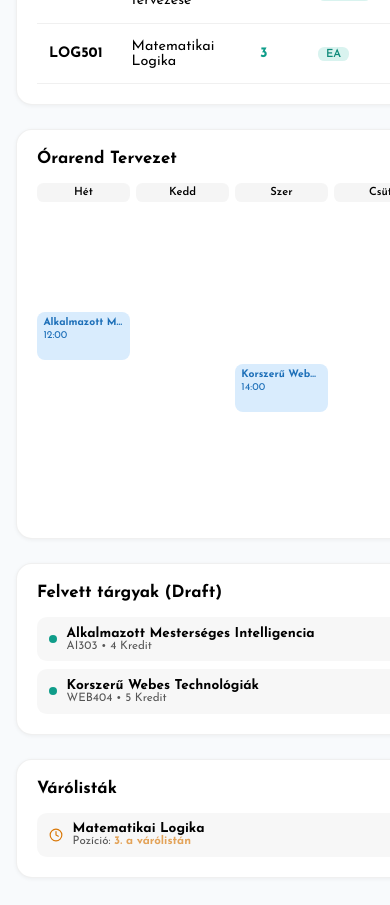
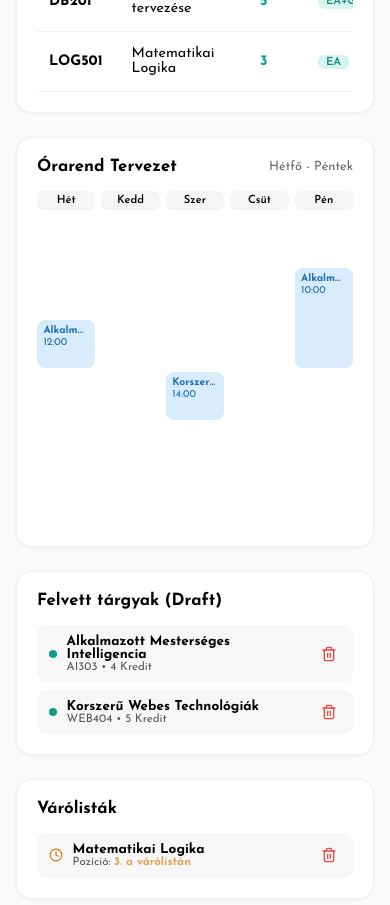
Before and after one commit to Dlevy004/neptun-plus-frontend, a React (Vite) app in the folder frontend/: page /courses in a window 390 px wide. Shown: the part 620-1525 px from the top of the page. Built offline with nearby package versions, Linux system fonts and the light colour scheme.

Commit message:
feat: make a more responsive layout for draft and waitlist

```diff
--- a/frontend/src/pages/Courses.css
+++ b/frontend/src/pages/Courses.css
@@ -28,8 +28,36 @@
     display: flex;
     flex-direction: column;
     gap: 1.5rem;
+    width: 100%;
+}
+
+.draft-waitlist-wrapper {
+    display: flex;
+    flex-direction: column;
+    align-items: stretch;
+    justify-content: center;
+    width: 100%;
+    gap: 1.5rem;
+}
+
+.draft-waitlist-wrapper .draft,
+.draft-waitlist-wrapper .wait {
+    width: 100%;
+    min-width: 0;
 }
 
 @media (max-width: 1024px) {
-    .courses-layout { grid-template-columns: 1fr; }
+    .courses-layout { grid-template-columns: minmax(0, 1fr); }
 }
+
+@media (max-width: 1024px) {
+    .draft-waitlist-wrapper {
+        flex-direction: row;
+    }
+}
+
+@media (max-width: 570px) {
+    .draft-waitlist-wrapper {
+        flex-direction: column;
+    }
+}
--- a/frontend/src/pages/Courses.jsx
+++ b/frontend/src/pages/Courses.jsx
@@ -28,8 +28,10 @@ function Courses() {
           <Card title='Órarend Tervezet' aside={<span className='card-note'>Hétfő - Péntek</span>}>
             <SchedulePlanner courses={draft} compact />
           </Card>
-          <DraftList courses={draft} onRemove={(code) => setStatus(code, 'none')} />
-          <WaitlistPanel courses={waitlist} onRemove={(code) => setStatus(code, 'none')} />
+          <div className='draft-waitlist-wrapper'>
+            <DraftList  className='draft' courses={draft} onRemove={(code) => setStatus(code, 'none')} />
+            <WaitlistPanel className='wait' courses={waitlist} onRemove={(code) => setStatus(code, 'none')} />
+          </div>
         </div>
       </div>
     </div>
```
